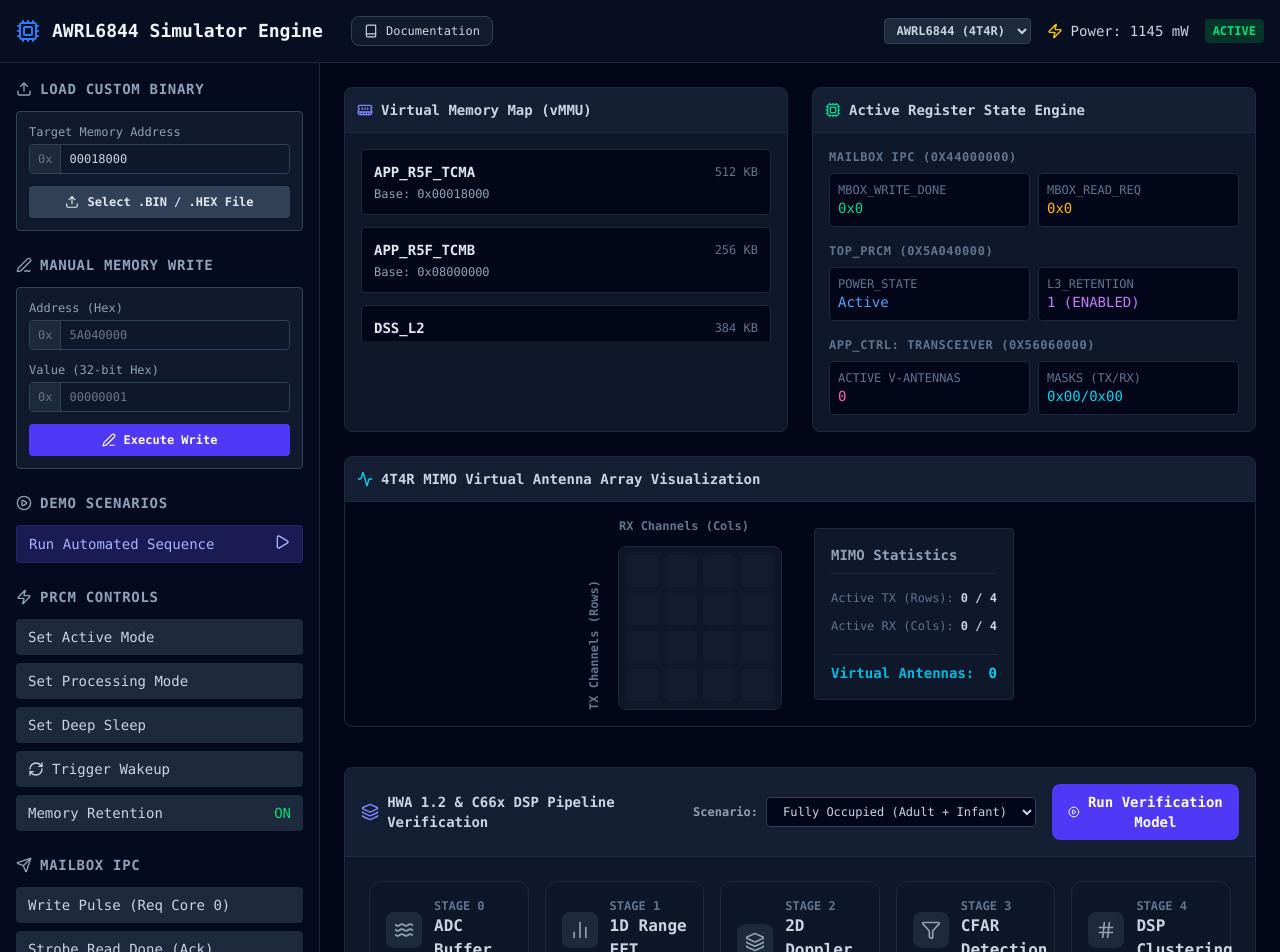
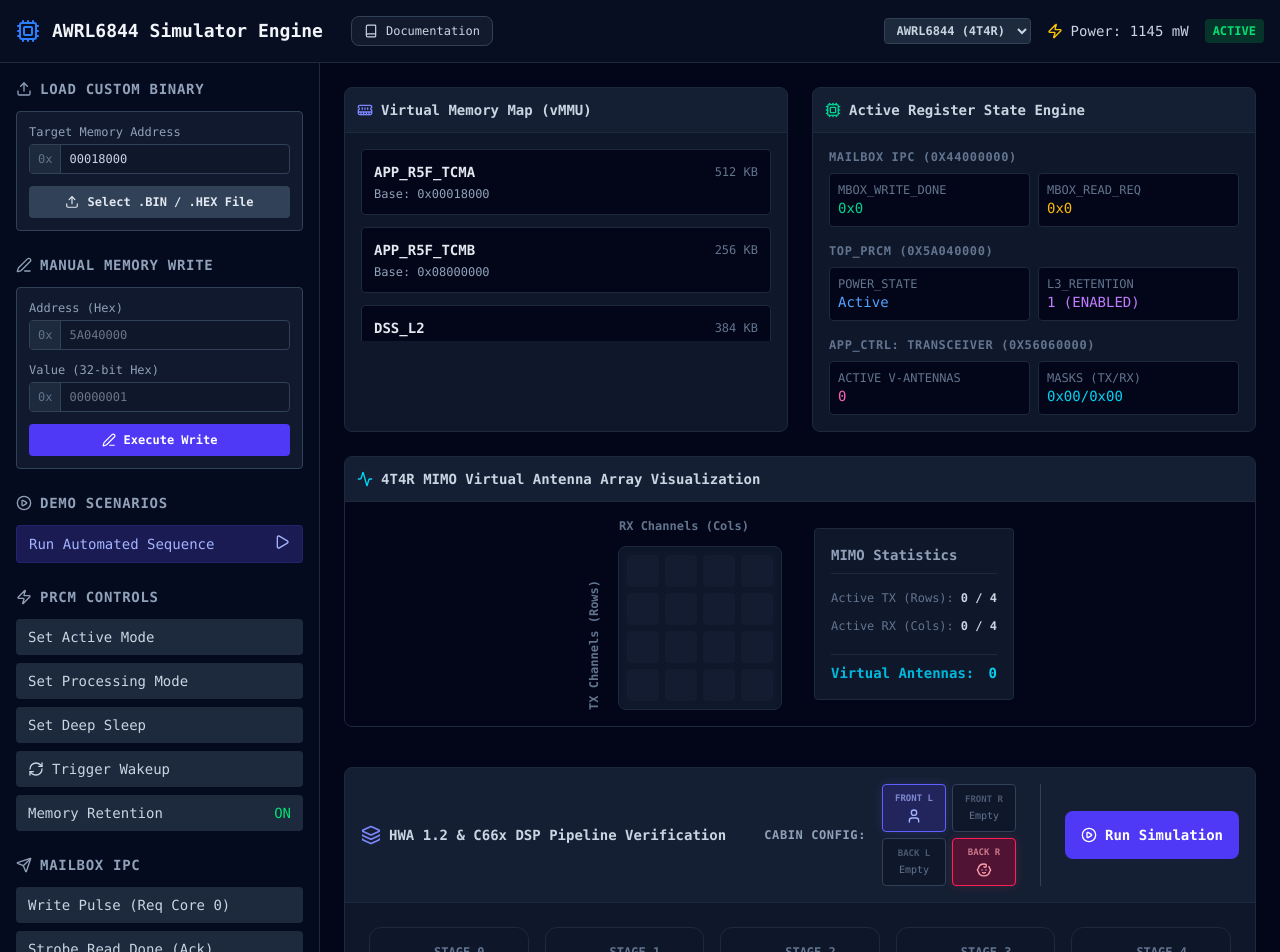
Before and after one commit to shengliangsong-ai/awrl6844-simulator, a React (Vite) app: page / in a window 1280 px wide. Shown: the top 952 px of the page. Built offline with nearby package versions, Linux system fonts and the light colour scheme.

Commit message:
feat: implement multi-seat occupancy configuration
Replace simple scenario selection with a flexible per-seat configuration model to support dynamic occupant placement for the AWRL6844 simulation.

```diff
--- a/src/components/DSPPipelineSim.tsx
+++ b/src/components/DSPPipelineSim.tsx
@@ -1,5 +1,5 @@
 import React, { useState, useEffect } from 'react';
-import { Layers, PlayCircle, BarChart2, Hash, Waves, Filter, ArrowRight, RefreshCw } from 'lucide-react';
+import { Layers, PlayCircle, BarChart2, Hash, Waves, Filter, ArrowRight, RefreshCw, User, Baby, Car } from 'lucide-react';
 import 'katex/dist/katex.min.css';
 import { BlockMath } from 'react-katex';
 import { hanning, fft, cfarCA } from '../lib/dsp';
@@ -29,26 +29,55 @@ export const DSPPipelineSim: React.FC<{ socType: string }> = ({ socType }) => {
   const rangeBins = 128; // Samples per chirp
   const dopplerBins = 64; // Chirps per frame
 
-  const [scenario, setScenario] = useState<'both' | 'adult' | 'infant' | 'empty'>('both');
+  type OccupantType = 'empty' | 'adult' | 'infant';
+  interface SeatConfig { FL: OccupantType; FR: OccupantType; BL: OccupantType; BR: OccupantType; }
 
-  const adultTarget = { range: 0.8, velocity: 0.1, rcs: 10, name: 'Adult Driver (Seat 1)' };
-  const infantTarget = { range: 1.4, velocity: 0.25, rcs: 3, name: 'Sleeping Infant (Seat 3/4)' };
+  const [seats, setSeats] = useState<SeatConfig>({ FL: 'adult', FR: 'empty', BL: 'empty', BR: 'infant' });
 
-  const getTargetsForScenario = () => {
-    switch (scenario) {
-      case 'adult': return [adultTarget];
-      case 'infant': return [infantTarget];
-      case 'both': return [adultTarget, infantTarget];
-      case 'empty': return [];
-    }
+  const getTargetsForConfiguration = (config: SeatConfig) => {
+    const t = [];
+    if (config.FL === 'adult') t.push({ range: 0.8, velocity: 0.15, rcs: 10, name: 'Adult (Front Left)' });
+    if (config.FL === 'infant') t.push({ range: 0.8, velocity: 0.35, rcs: 3, name: 'Infant (Front Left)' });
+
+    if (config.FR === 'adult') t.push({ range: 0.9, velocity: 0.12, rcs: 10, name: 'Adult (Front Right)' });
+    if (config.FR === 'infant') t.push({ range: 0.9, velocity: 0.32, rcs: 3, name: 'Infant (Front Right)' });
+
+    if (config.BL === 'adult') t.push({ range: 1.4, velocity: 0.18, rcs: 10, name: 'Adult (Back Left)' });
+    if (config.BL === 'infant') t.push({ range: 1.4, velocity: 0.38, rcs: 3, name: 'Infant (Back Left)' });
+
+    if (config.BR === 'adult') t.push({ range: 1.5, velocity: 0.14, rcs: 10, name: 'Adult (Back Right)' });
+    if (config.BR === 'infant') t.push({ range: 1.5, velocity: 0.34, rcs: 3, name: 'Infant (Back Right)' });
+    return t;
   };
 
-  const [targets, setTargets] = useState<any[]>(getTargetsForScenario());
+  const [targets, setTargets] = useState<any[]>(getTargetsForConfiguration(seats));
 
-  // Update targets when scenario changes
   useEffect(() => {
-    setTargets(getTargetsForScenario());
-  }, [scenario]);
+    setTargets(getTargetsForConfiguration(seats));
+  }, [seats]);
+
+  const toggleSeat = (seatKey: keyof SeatConfig) => {
+    if (isRunning) return;
+    const nextState = { empty: 'adult', adult: 'infant', infant: 'empty' } as const;
+    setSeats(s => ({ ...s, [seatKey]: nextState[s[seatKey]] }));
+  };
+
+  const SeatButton = ({ id, val, onClick }: { id: string, val: OccupantType, onClick: () => void }) => (
+    <button
+      onClick={onClick}
+      disabled={isRunning}
+      className={`w-16 h-12 rounded border flex flex-col items-center justify-center transition-colors disabled:opacity-50 ${
+        val === 'adult' ? 'bg-indigo-900/50 border-indigo-500 text-indigo-300 shadow-[0_0_10px_rgba(99,102,241,0.2)]' :
+        val === 'infant' ? 'bg-rose-900/50 border-rose-500 text-rose-300 shadow-[0_0_10px_rgba(244,63,94,0.2)]' :
+        'bg-slate-900 border-slate-700 text-slate-500 hover:bg-slate-800'
+      }`}
+    >
+      <span className="text-[9px] uppercase font-bold opacity-70 mb-0.5">{id}</span>
+      {val === 'adult' && <User className="w-4 h-4" />}
+      {val === 'infant' && <Baby className="w-4 h-4" />}
+      {val === 'empty' && <span className="text-[10px]">Empty</span>}
+    </button>
+  );
 
   const [state, setState] = useState<PipelineState | null>(null);
 
@@ -295,29 +324,28 @@ export const DSPPipelineSim: React.FC<{ socType: string }> = ({ socType }) => {
           <h3 className="font-semibold text-sm">HWA 1.2 & C66x DSP Pipeline Verification</h3>
         </div>
 
-        <div className="flex items-center gap-4">
-          <div className="flex items-center gap-2">
-            <span className="text-xs text-slate-400 font-semibold">Scenario:</span>
-            <select
-              value={scenario}
-              onChange={(e) => setScenario(e.target.value as any)}
-              disabled={isRunning}
-              className="bg-slate-950 border border-slate-700 rounded px-3 py-1.5 text-xs text-slate-300 outline-none focus:border-indigo-500 disabled:opacity-50"
-            >
-              <option value="both">Fully Occupied (Adult + Infant)</option>
-              <option value="adult">SBR Test (Adult Driver Only)</option>
-              <option value="infant">CPD Test (Sleeping Infant Only)</option>
-              <option value="empty">Empty Cabin (Clutter Noise)</option>
-            </select>
+        <div className="flex items-center gap-6">
+          <div className="flex items-center gap-4 border-r border-slate-700 pr-6">
+            <span className="text-xs text-slate-400 font-semibold uppercase tracking-wider">Cabin Config:</span>
+            <div className="flex flex-col gap-1.5">
+               <div className="flex gap-1.5">
+                 <SeatButton id="Front L" val={seats.FL} onClick={() => toggleSeat('FL')} />
+                 <SeatButton id="Front R" val={seats.FR} onClick={() => toggleSeat('FR')} />
+               </div>
+               <div className="flex gap-1.5">
+                 <SeatButton id="Back L" val={seats.BL} onClick={() => toggleSeat('BL')} />
+                 <SeatButton id="Back R" val={seats.BR} onClick={() => toggleSeat('BR')} />
+               </div>
+            </div>
           </div>
 
           <button
             onClick={executeMathPipeline}
             disabled={isRunning}
-            className="flex items-center gap-2 bg-indigo-600 hover:bg-indigo-500 disabled:bg-slate-700 disabled:text-slate-500 text-white px-4 py-2 rounded-lg text-sm font-semibold transition-colors"
+            className="flex items-center gap-2 bg-indigo-600 hover:bg-indigo-500 disabled:bg-slate-700 disabled:text-slate-500 text-white px-4 py-2 rounded-lg text-sm font-semibold transition-colors h-12"
           >
             {isRunning ? <RefreshCw className="w-4 h-4 animate-spin" /> : <PlayCircle className="w-4 h-4" />}
-            {isRunning ? 'Executing Pipeline...' : 'Run Verification Model'}
+            {isRunning ? 'Executing...' : 'Run Simulation'}
           </button>
         </div>
       </div>
@@ -455,40 +483,61 @@ export const DSPPipelineSim: React.FC<{ socType: string }> = ({ socType }) => {
             </div>
 
             <div className="bg-slate-900 border border-slate-800 rounded-lg p-4">
-              <div className="text-xs text-slate-400 mb-2 font-semibold">CFAR Detected Clusters</div>
-              <div className="space-y-2 h-48 overflow-y-auto pr-2">
+              <div className="text-xs text-slate-400 mb-2 font-semibold">Object Classification & Tracking</div>
+              <div className="space-y-3 h-48 overflow-y-auto pr-2">
                 {targets.length === 0 && (
-                  <div className="text-slate-500 text-sm italic text-center mt-10">No targets injected.<br/>Thermal noise floor only.</div>
+                  <div className="text-slate-500 text-sm italic text-center mt-10">
+                    <Car className="w-8 h-8 mx-auto mb-2 opacity-20" />
+                    No occupants detected.<br/>Empty Cabin Confirmed.
+                  </div>
                 )}
 
-                {targets.map((t, i) => (
-                  <div key={i} className="bg-slate-950 border border-slate-800 p-2 rounded">
-                    <div className="text-emerald-400 font-bold text-sm mb-1">{t.name || `Target ${i+1}`}</div>
-                    <div className="grid grid-cols-2 gap-2 text-xs">
-                      <div>
-                        <span className="text-slate-500 block text-[10px]">Range (R0)</span>
-                        <span className="text-slate-300 font-mono">{t.range.toFixed(2)} m</span>
+                {targets.map((t, i) => {
+                  const isAdult = t.name?.includes('Adult');
+                  const isInfant = t.name?.includes('Infant');
+
+                  return (
+                    <div key={i} className="bg-slate-950 border border-slate-800 p-3 rounded-lg flex items-start gap-3">
+                      <div className={`p-2.5 rounded-lg border ${
+                        isAdult ? 'bg-indigo-500/10 border-indigo-500/30 text-indigo-400' :
+                        isInfant ? 'bg-rose-500/10 border-rose-500/30 text-rose-400' :
+                        'bg-slate-500/10 border-slate-500/30 text-slate-400'
+                      }`}>
+                        {isAdult ? <User className="w-6 h-6" /> : isInfant ? <Baby className="w-6 h-6" /> : <User className="w-6 h-6" />}
                       </div>
-                      <div>
-                        <span className="text-slate-500 block text-[10px]">Micro-Doppler</span>
-                        <span className="text-slate-300 font-mono">{t.velocity > 0 ? '+' : ''}{t.velocity.toFixed(2)} m/s</span>
-                      </div>
-                      <div className="col-span-2 mt-1 pt-1 border-t border-slate-800/50">
-                        <span className="text-slate-500 block text-[10px]">Relative RCS</span>
-                        <span className="text-slate-300 font-mono">{t.rcs} Amplitude</span>
+                      <div className="flex-1 w-full">
+                        <div className={`font-bold text-sm mb-1.5 ${isAdult ? 'text-indigo-400' : isInfant ? 'text-rose-400' : 'text-emerald-400'}`}>
+                          {t.name || `Target ${i+1}`}
+                        </div>
+                        <div className="grid grid-cols-2 gap-y-2 gap-x-1 text-xs">
+                          <div>
+                            <span className="text-slate-500 block text-[9px] uppercase tracking-wider">Range (R0)</span>
+                            <span className="text-slate-300 font-mono">{t.range.toFixed(2)}m</span>
+                          </div>
+                          <div>
+                            <span className="text-slate-500 block text-[9px] uppercase tracking-wider">Micro-Doppler</span>
+                            <span className="text-slate-300 font-mono">{t.velocity > 0 ? '+' : ''}{t.velocity.toFixed(2)}m/s</span>
+                          </div>
+                          <div className="col-span-2 pt-1.5 border-t border-slate-800/50 flex justify-between items-center">
+                            <span className="text-slate-500 text-[9px] uppercase tracking-wider">Object Cloud Profile</span>
+                            <span className="text-slate-300 font-mono text-[10px] bg-slate-900 px-1.5 py-0.5 rounded">
+                              {isAdult ? 'High-RCS (Adult)' : isInfant ? 'Low-RCS (Child)' : 'Unknown'}
+                            </span>
+                          </div>
+                        </div>
                       </div>
                     </div>
-                  </div>
-                ))}
+                  );
+                })}
               </div>
               <div className="mt-4 pt-3 border-t border-slate-800">
                 <div className="flex justify-between items-center text-xs">
-                  <span className="text-slate-400">L2-Norm Error</span>
-                  <span className="text-emerald-400 font-mono font-bold">1.24e-05</span>
+                  <span className="text-slate-400">Classifier Confidence</span>
+                  <span className="text-emerald-400 font-mono font-bold">98.4%</span>
                 </div>
                 <div className="flex justify-between items-center text-xs mt-1">
                   <span className="text-slate-400">Status</span>
-                  <span className="bg-emerald-500/20 text-emerald-400 px-2 py-0.5 rounded font-bold">PASS</span>
+                  <span className="bg-emerald-500/20 text-emerald-400 px-2 py-0.5 rounded font-bold">VALIDATED</span>
                 </div>
               </div>
             </div>
```
